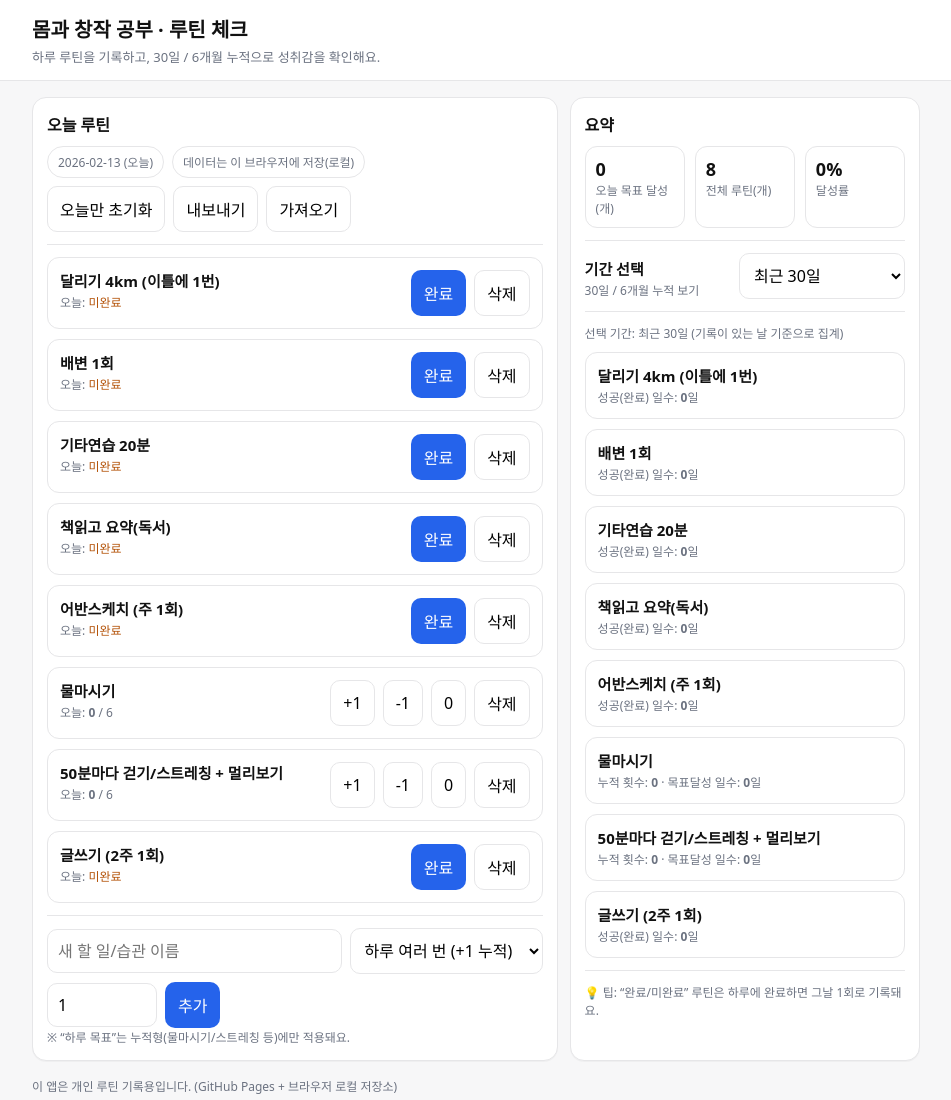
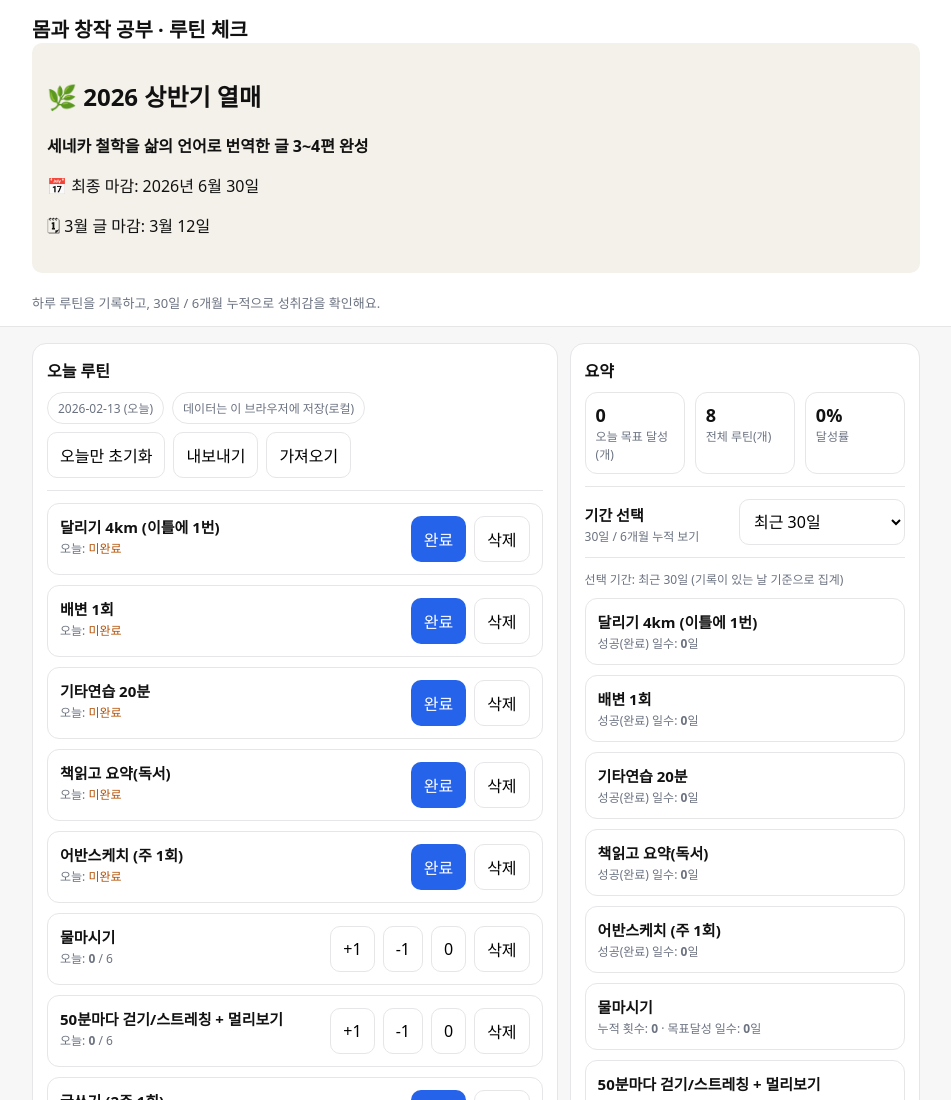
Before and after one commit to sujinha72/routine-app, a plain HTML site: page index.html in a window 1280 px wide. Shown: the top 1100 px of the page, without its empty margins (164-1115 px from the left). Drawn offline with Linux system fonts and the light colour scheme.

Commit message:
Update index.html

```diff
--- a/index.html
+++ b/index.html
@@ -84,6 +84,12 @@
 <header>
   <div class="wrap">
     <h1>몸과 창작 공부 · 루틴 체크</h1>
+    <div style="background:#f4f1ea; padding:15px; margin-bottom:20px; border-radius:10px;">
+  <h2>🌿 2026 상반기 열매</h2>
+  <p><strong>세네카 철학을 삶의 언어로 번역한 글 3~4편 완성</strong></p>
+  <p>📅 최종 마감: 2026년 6월 30일</p>
+  <p>🗓 3월 글 마감: 3월 12일</p>
+</div>
     <div class="sub">하루 루틴을 기록하고, 30일 / 6개월 누적으로 성취감을 확인해요.</div>
   </div>
 </header>
```
